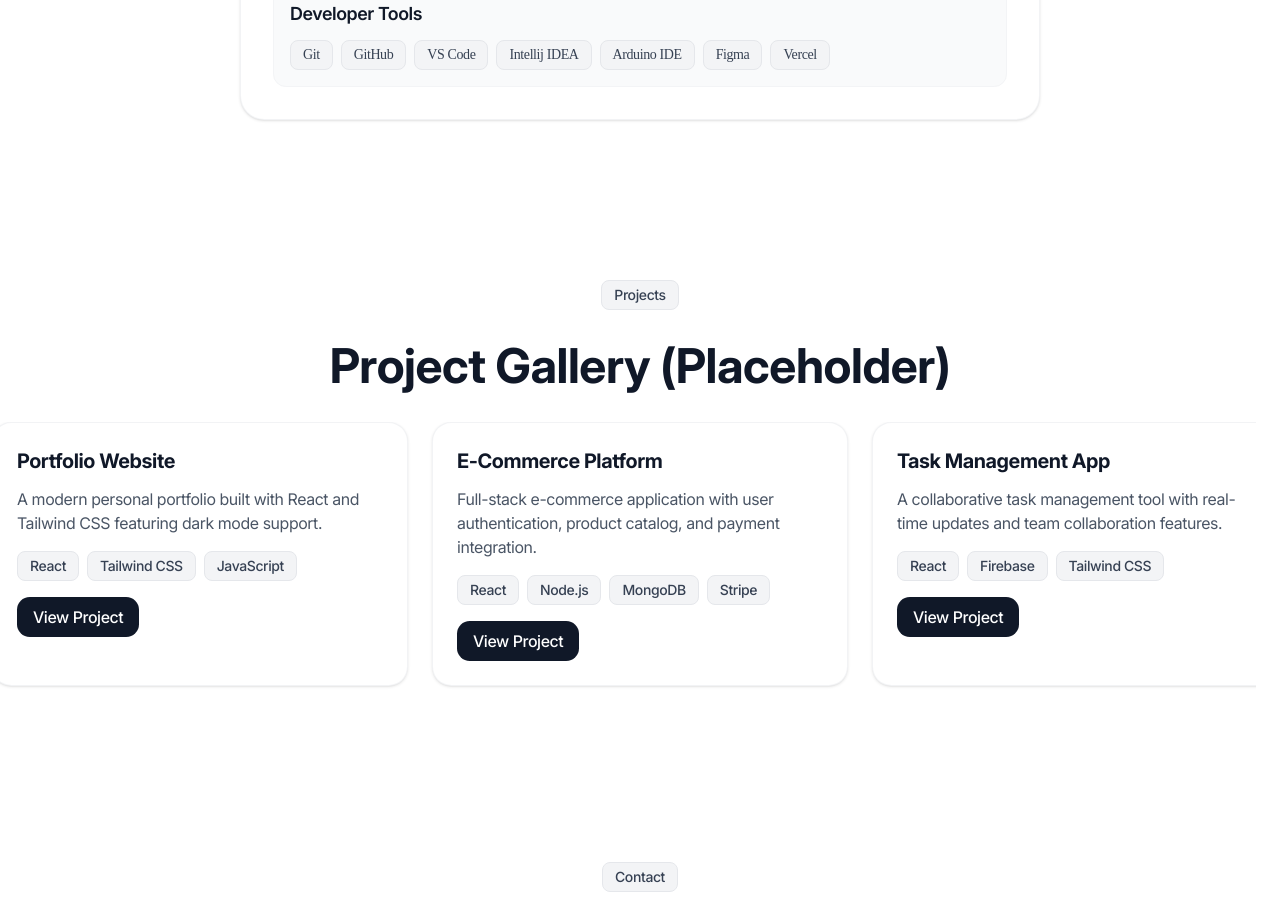
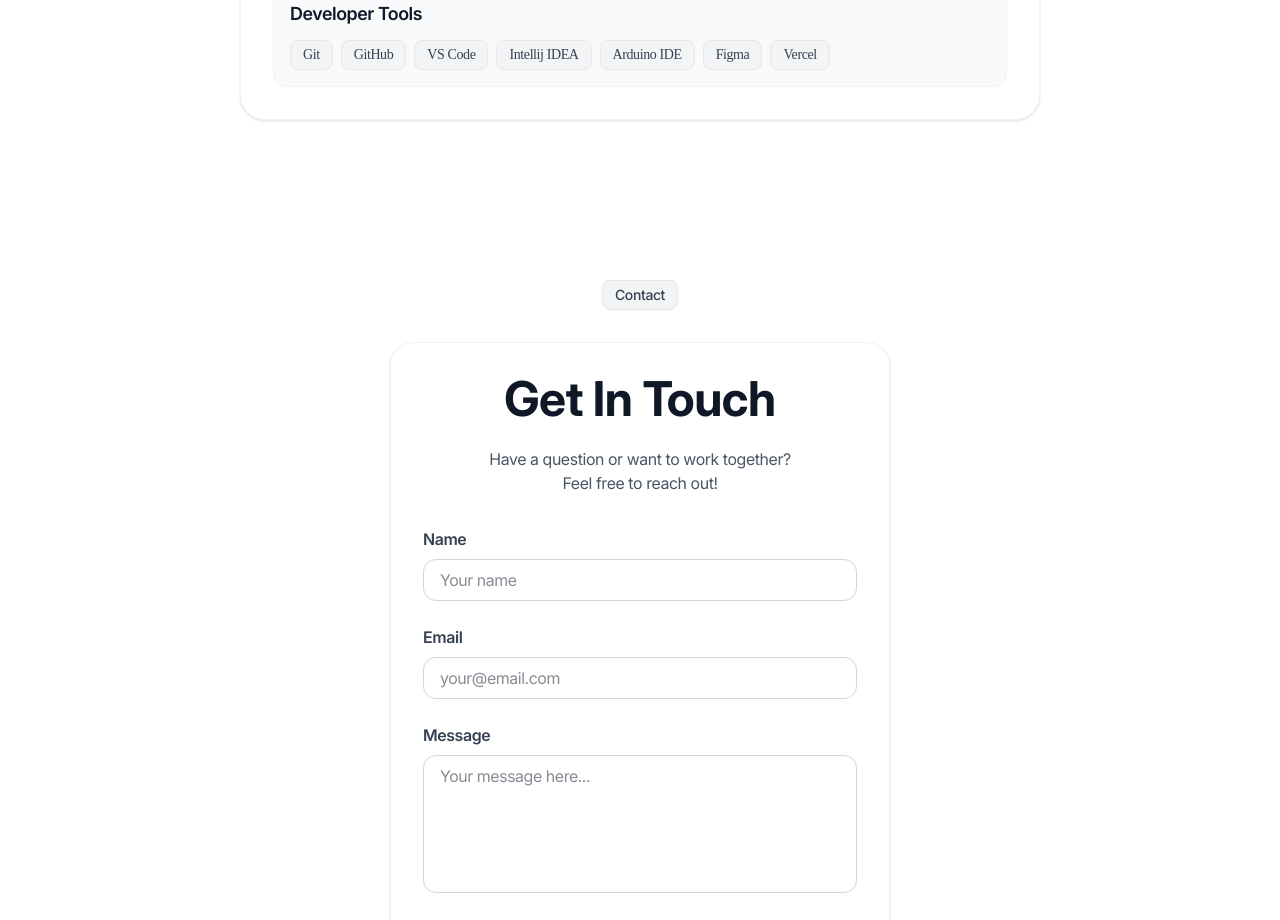
Before and after one commit to martinmnlx/portfolio, a React (Vite) app: page / in a window 1280 px wide. Shown: the part 2660-3580 px from the top of the page. Built offline with nearby package versions, Linux system fonts and the light colour scheme; a web font is replaced by a local one.

Commit message:
removed placeholder projects section

```diff
--- a/src/pages/MainPage.jsx
+++ b/src/pages/MainPage.jsx
@@ -17,7 +17,7 @@ function MainPage() {
         <AboutSection id="about"/>
         <EducationSection id="education"/>
         <StackSection id="stack"/>
-        <ProjectsSection id="projects"/>
+        {/* <ProjectsSection id="projects"/> */}
         <ContactSection id="contact"/>
       </div>
       <Footer />
```
